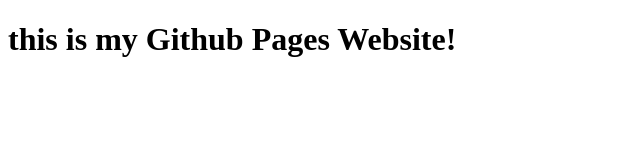
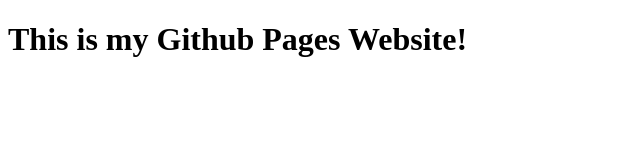
Before and after one commit to asthadongre/astha30.github.io, a plain HTML site: page index.html in a window 1280 px wide. Shown: the whole page, without its empty margins (0-640 px from the left). Drawn offline with Linux system fonts and the light colour scheme.

Commit message:
First Change

```diff
--- a/index.html
+++ b/index.html
@@ -5,7 +5,7 @@
 			My site
 		</title>
 		<body>
-		<h1>this is my Github Pages Website!</h1>
+		<h1>This is my Github Pages Website!</h1>
 		</body>
 	</head>
 </html>
```
